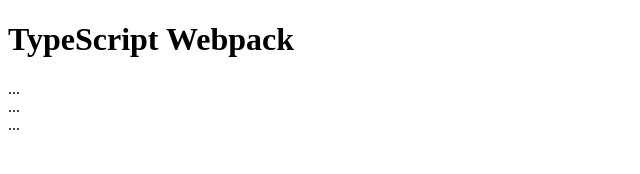
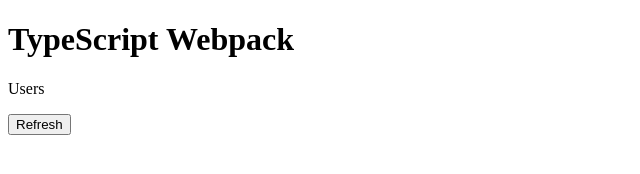
Before and after one commit to mjm3853/reactive-experiments, a website built with webpack: page index.html in a window 1280 px wide. Shown: the whole page, without its empty margins (0-640 px from the left). Built offline with nearby package versions, Linux system fonts and the light colour scheme; no server answers.

Commit message:
clickstream

```diff
--- a/index.html
+++ b/index.html
@@ -14,15 +14,17 @@
     </header>
 
     <nav class="nav">
-        ...
     </nav>
 
     <main class="main">
-        ...
+        <p>Users</p>
+        <ul class="users">
+
+        </ul>
+        <button class="refresh">Refresh</button>
     </main>
 
     <div class="dialog-container">
-        ...
     </div>
 
     <div class="loader">
--- a/src/index.ts
+++ b/src/index.ts
@@ -1,7 +1,18 @@
-import { of } from 'rxjs';
+import { fromEvent, of } from 'rxjs';
+import { startWith, map } from 'rxjs/operators';
 import { ajax } from 'rxjs/ajax';
 
-const requestStream = of('https://api.github.com/users');
+const refreshButton = document.querySelector('.refresh');
+const refreshClickStream = fromEvent(refreshButton, 'click');
+const requestStream = refreshClickStream.pipe(
+    startWith('startup click'),
+    map(
+        () => {
+            let randomOffset = Math.floor(Math.random() * 500);
+            return `https://api.github.com/users?since=${randomOffset}`;
+        }
+    )
+)
 
 requestStream.subscribe(
     (requestUrl) => {
```
